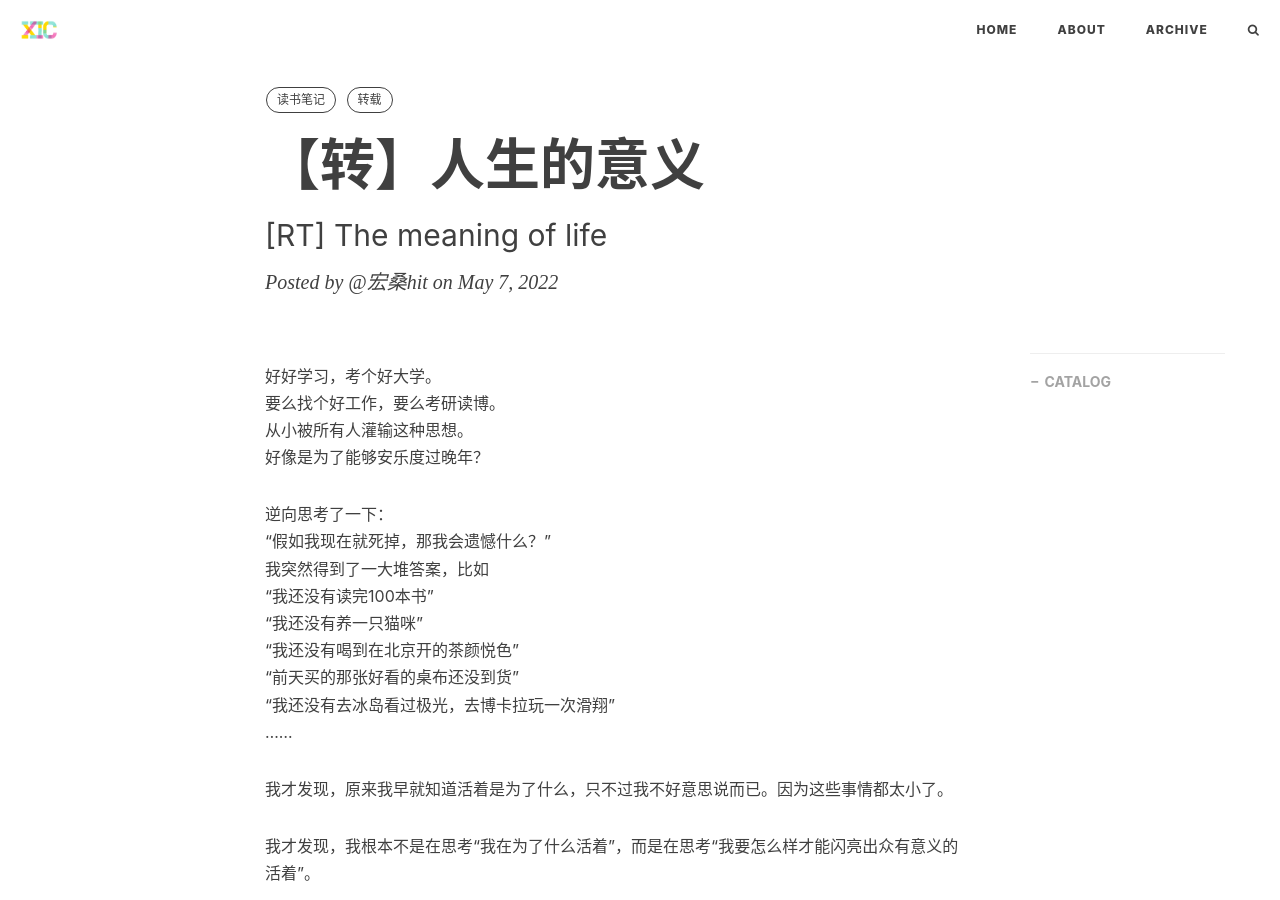
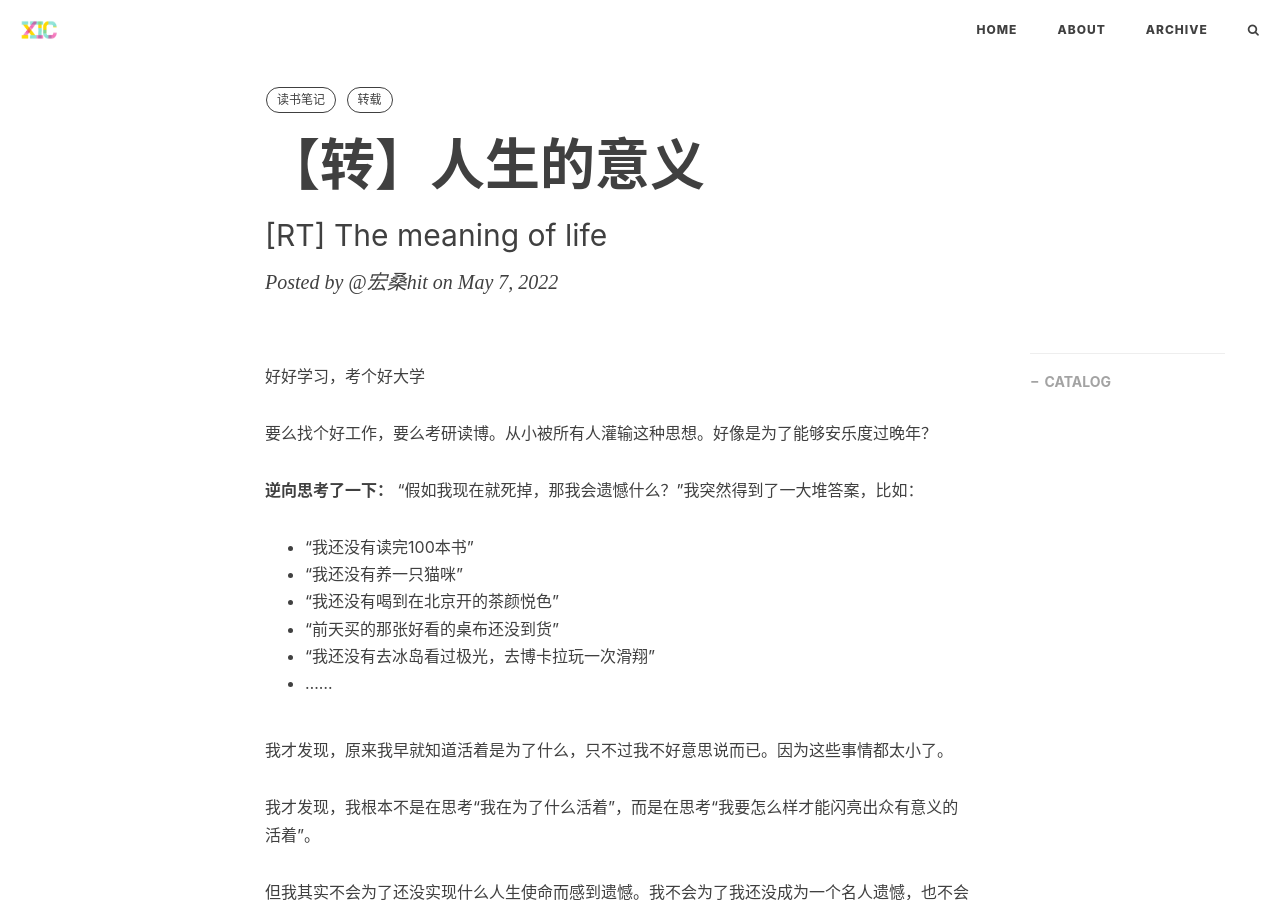
Before and after one commit to ProgrammerPlus1998/ProgrammerPlus1998.github.io, a Jekyll site: the page built from _posts/reading_notes/2022-05-07-the-meaning-of-life.md, in a window 1280 px wide and 900 px high. Built offline with Jekyll 4.4.1, drawn with Linux system fonts in a browser that asks for light colours; nearby versions of some CDN libraries; comment, search, counter and statistics services are not loaded; some of the changed text lies outside the part shown.

```diff
--- a/_posts/reading_notes/2022-05-07-the-meaning-of-life.md
+++ b/_posts/reading_notes/2022-05-07-the-meaning-of-life.md
@@ -9,20 +9,19 @@ tags:
     - 读书笔记
     - 转载
 ---
-好好学习，考个好大学。
-要么找个好工作，要么考研读博。
-从小被所有人灌输这种思想。
-好像是为了能够安乐度过晚年？
+好好学习，考个好大学
 
-逆向思考了一下：
-“假如我现在就死掉，那我会遗憾什么？”
-我突然得到了一大堆答案，比如
-“我还没有读完100本书”
-“我还没有养一只猫咪”
-“我还没有喝到在北京开的茶颜悦色”
-“前天买的那张好看的桌布还没到货”
-“我还没有去冰岛看过极光，去博卡拉玩一次滑翔”
-……
+要么找个好工作，要么考研读博。从小被所有人灌输这种思想。好像是为了能够安乐度过晚年？
+
+**逆向思考了一下：**
+“假如我现在就死掉，那我会遗憾什么？”我突然得到了一大堆答案，比如：
+
+- “我还没有读完100本书”
+- “我还没有养一只猫咪”
+- “我还没有喝到在北京开的茶颜悦色”
+- “前天买的那张好看的桌布还没到货”
+- “我还没有去冰岛看过极光，去博卡拉玩一次滑翔”
+- ……
 
 我才发现，原来我早就知道活着是为了什么，只不过我不好意思说而已。因为这些事情都太小了。
 
@@ -40,11 +39,10 @@ tags:
 
 满脑子都是怎么才能升职加薪，怎么才能有更好的数据，什么时候才能买得起房子，而忽略了每天生活中那些细微的变化，细小的快乐。
 
-你会去观察楼下种的是什么树吗？
-你会在天气好的时候抬头看一眼云的形状吗？
-你会数自己等红绿灯时过去了多少秒吗？
-
-你会因为第一片银杏叶子的掉落而观察到四季的变化吗？
+- 你会去观察楼下种的是什么树吗？
+- 你会在天气好的时候抬头看一眼云的形状吗？
+- 你会数自己等红绿灯时过去了多少秒吗？
+- 你会因为第一片银杏叶子的掉落而观察到四季的变化吗？
 
 不知有多少人，在朝着目标低头前进的同时，忘记了抬头看看天空，在社会赋予的各种KPI中忘记了生活真正的意义——生活本身。
 
@@ -56,7 +54,7 @@ tags:
 
 我一直都没有思考出来“我为什么活着”这个问题，是因为我总觉得自己没有目标，没有梦想，活着也没什么意义。
 
-“我听过关于一条鱼的故事，它游到一条老鱼旁说：
+**“我听过关于一条鱼的故事，它游到一条老鱼旁说：**
 ‘我要找到他们称之为海洋的东西’。
 ‘海洋？你现在就在海洋里啊？’
 ‘这儿？这儿是水，我想要的是海洋。’”
@@ -67,8 +65,9 @@ tags:
 
 未必有所成才算活着，梦想也不是什么了不起的东西，只喜欢看天，走路，吃披萨的人生也很好。
 
-“你已经身处大海，便不必再去寻找大海。”
+_**“你已经身处大海，便不必再去寻找大海。”**_
+
 
 ---
 
-以上内容来源于[新浪微博：@宏桑hit](https://weibo.com/1917062463/LrUcgzhGI)，我强烈建议你去原文处阅读并支持作者的其他作品。
+以上内容来源于新浪微博： [@宏桑hit](https://weibo.com/1917062463/LrUcgzhGI) ，我强烈建议你去原文处阅读并支持作者的其他作品。
```
